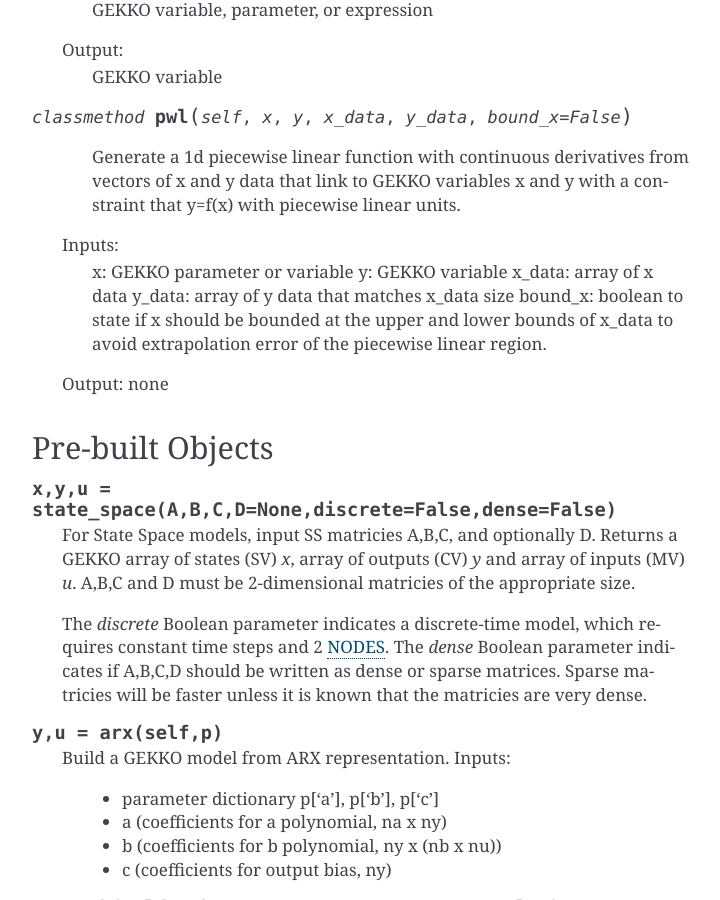
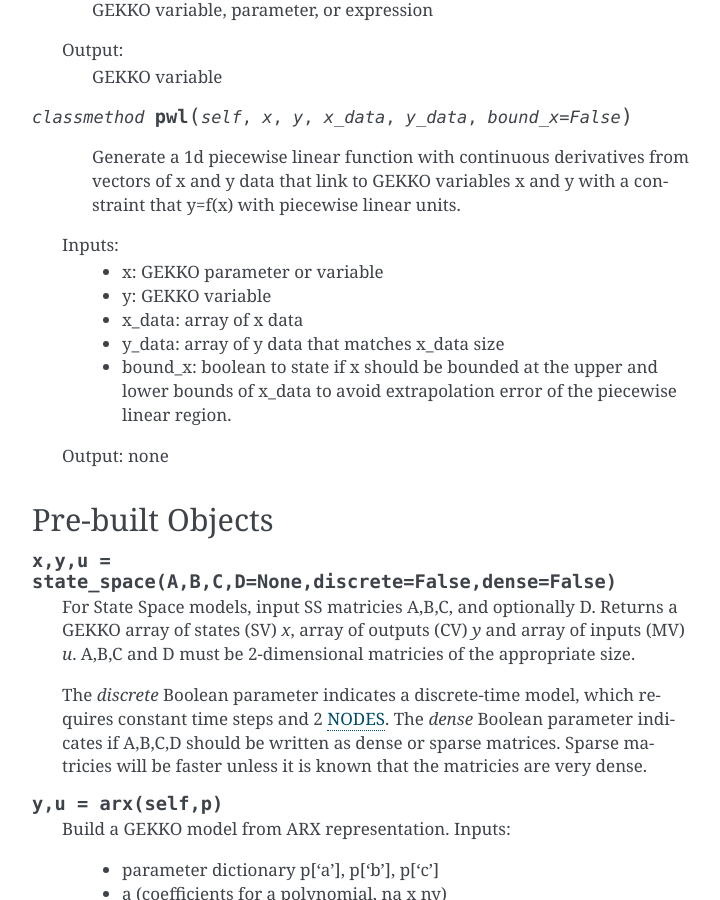
Before and after one commit to BYU-PRISM/GEKKO, a Sphinx documentation site: the page built from docs/model_methods.rst, in a window 1280 px wide and 900 px high, scrolled down 6566 px. Shown: the whole window, without its empty margins (388-1108 px from the left). Built offline with Sphinx 7.4.7, drawn with Linux system fonts in a browser that asks for light colours; some of the changed lines change nothing that is shown; some of the changed text lies outside the part shown.

Commit message:
Improve documentation formatting

```diff
--- a/docs/model_methods.rst
+++ b/docs/model_methods.rst
@@ -337,11 +337,11 @@
 	from vectors of x and y data that link to GEKKO variables x and y with a
 	constraint that y=f(x) with piecewise linear units.
     Inputs:
-	  x: GEKKO parameter or variable
-	  y: GEKKO variable
-	  x_data: array of x data
-	  y_data: array of y data that matches x_data size
-	  bound_x: boolean to state if x should be bounded at the upper and lower bounds of x_data to avoid extrapolation error of the piecewise linear region.
+	  * x: GEKKO parameter or variable
+	  * y: GEKKO variable
+	  * x_data: array of x data
+	  * y_data: array of y data that matches x_data size
+	  * bound_x: boolean to state if x should be bounded at the upper and lower bounds of x_data to avoid extrapolation error of the piecewise linear region.
 
     Output: none
 
@@ -480,9 +480,9 @@
                         model with an explicit solution.
                     * objf
 		    	Objective scaling factor
-                       	when pred='model':
+                       	** when pred='model':
                           minimize objf*(model-meas)**2 + 1e-3 * (a^2 + b^2 + c^2)
-                       	when pred='meas':
+                       	** when pred='meas':
                           minimize (model-meas)**2
                     * diaglevel
 		    	display solver output and diagnostics (0-6)
```
